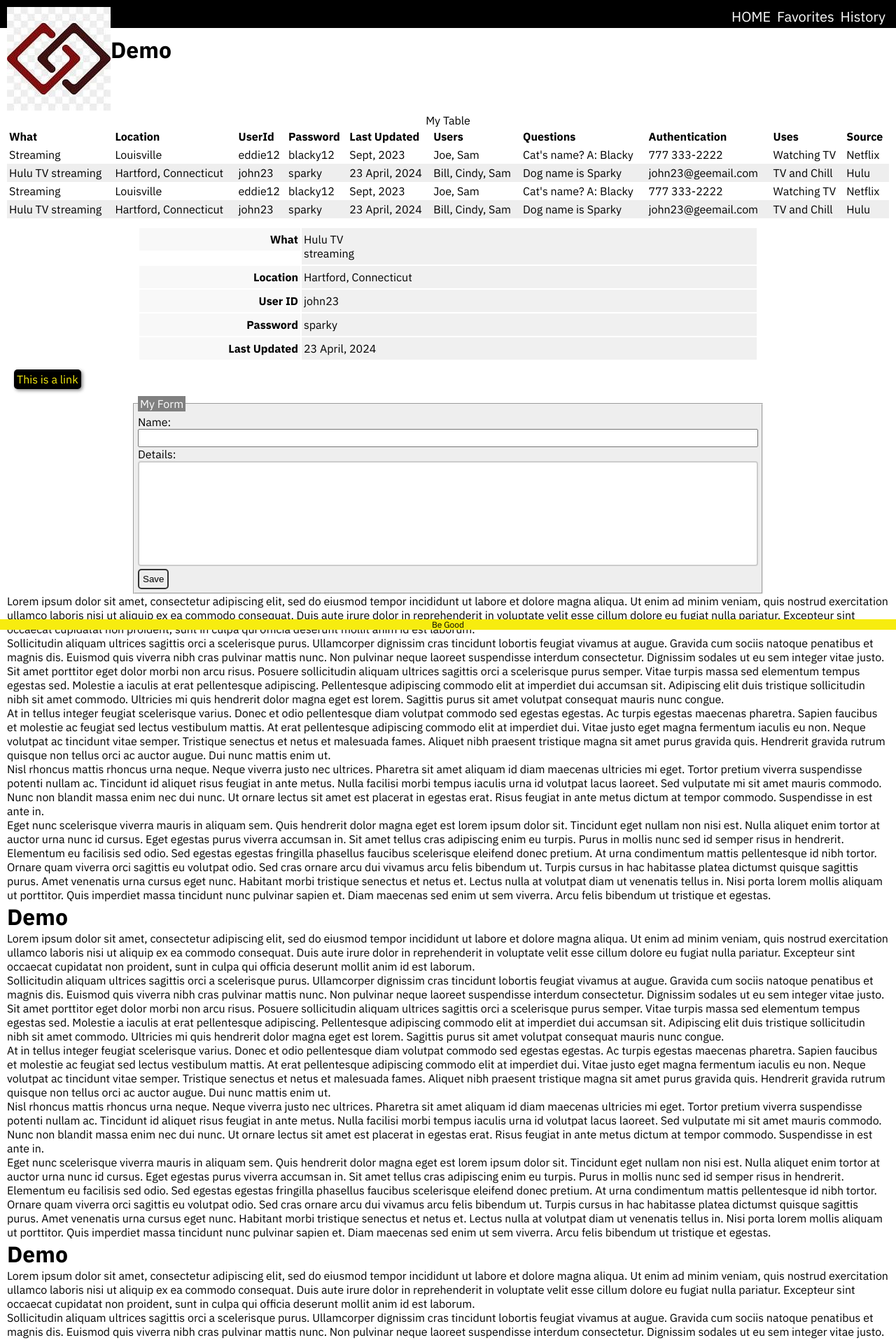
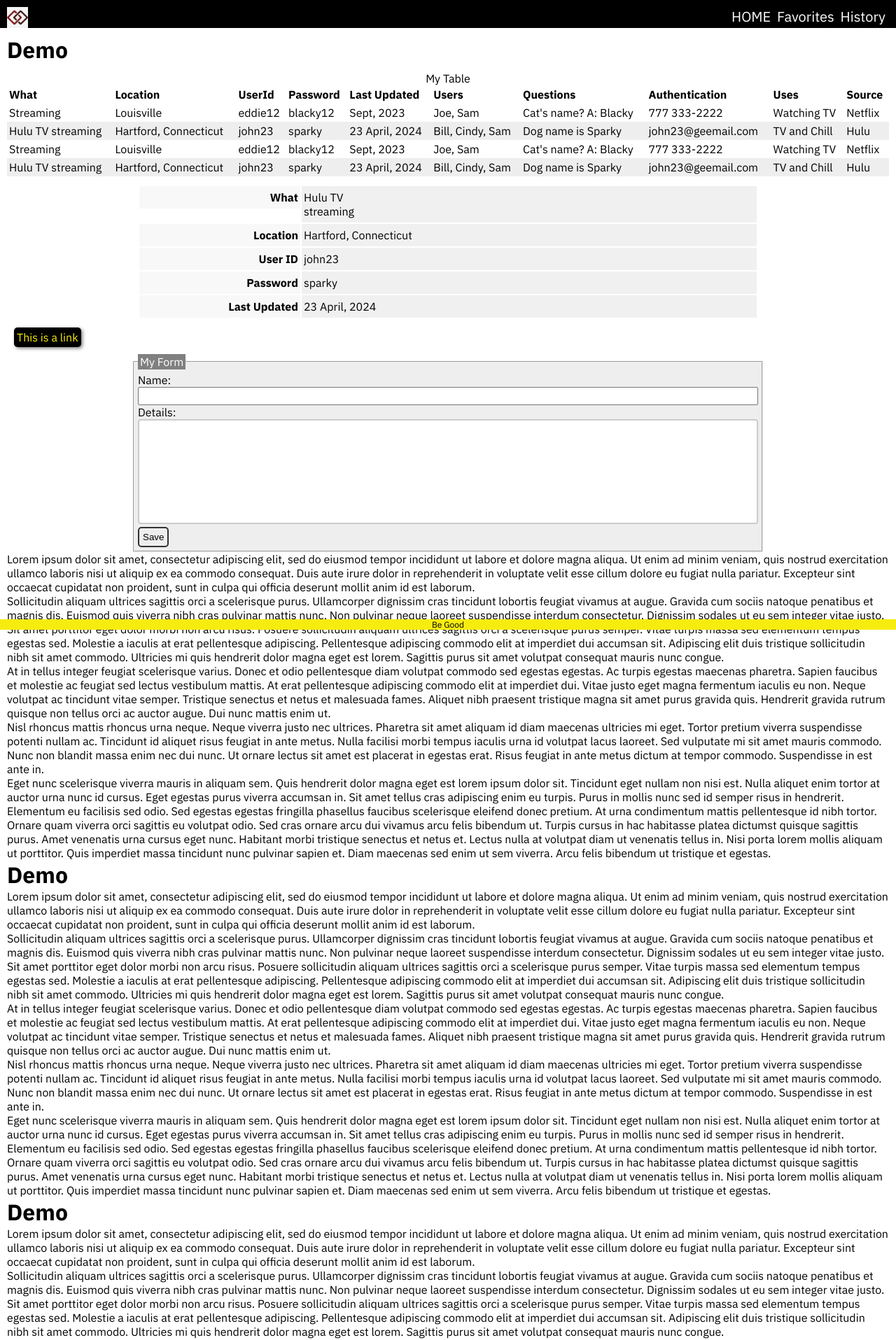
Before and after one commit to gothamgo/demo, a Jekyll site: the page built from index.html, in a window 1280 px wide. Shown: the top 1915 px of the page at 70% size. Built offline with Jekyll 4.4.1, drawn with Linux system fonts in a browser that asks for light colours.

Commit message:
Update header2.html

```diff
--- a/_includes/header2.html
+++ b/_includes/header2.html
@@ -6,7 +6,7 @@
     background-color: #000000; /* Black */
     height: 40px;
   }
-  header nav {
+  header div.logo {
     float: left;
   }
   header div.menu {
@@ -21,7 +21,7 @@
   header div.menu a:hover {
     color: gray;
   }
-  header div.nav img {
+  header div.logo img {
     height: 30px;
     padding: 0px 10px 0px 0px;
     margin: 0px 0px -10px 0px;
@@ -30,9 +30,9 @@
 
 <header>
   <div class="header">
-    <nav>
+    <div class="logo">
       <img src="{{site.url}}/images/logo.jpg" alt="Demo">
-    </nav>
+    </div>
     <div class="menu">
       <a href="/">HOME</a>
       <a href="/Favorites/">Favorites</a>
```
